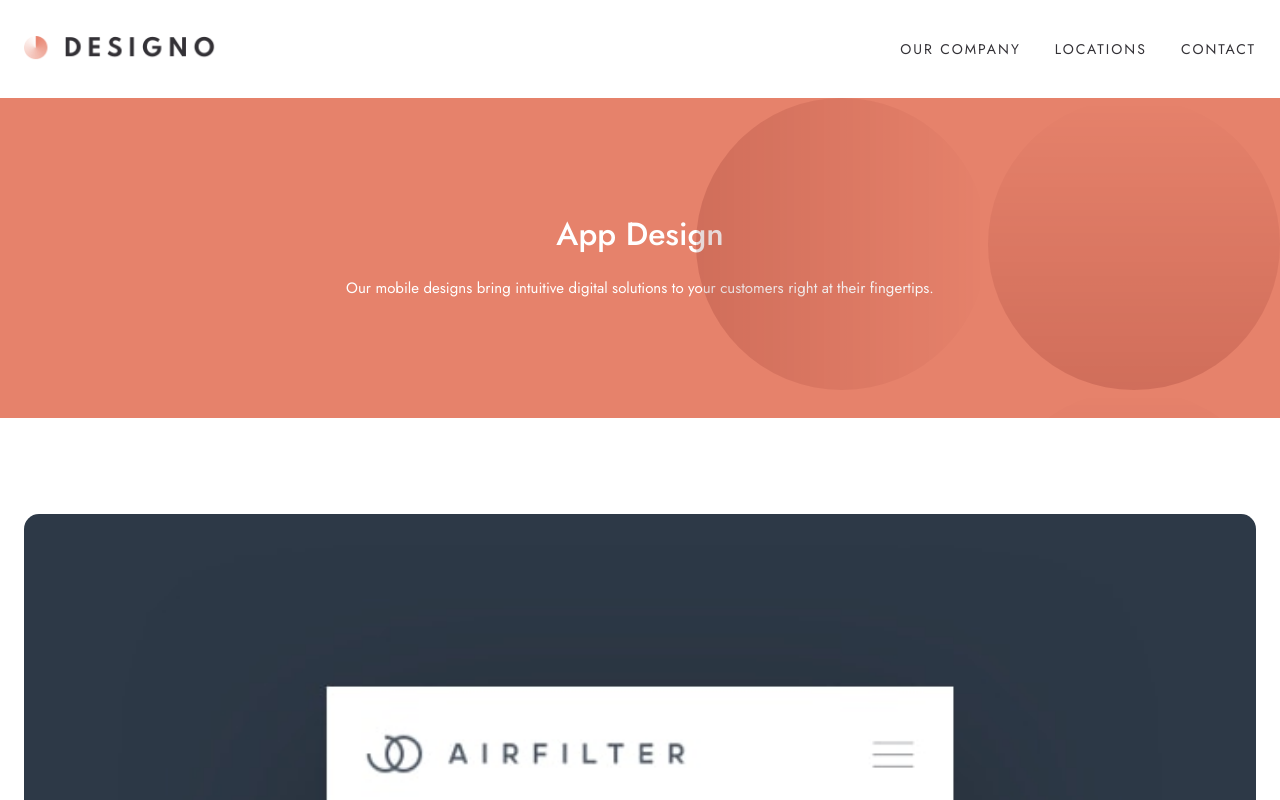
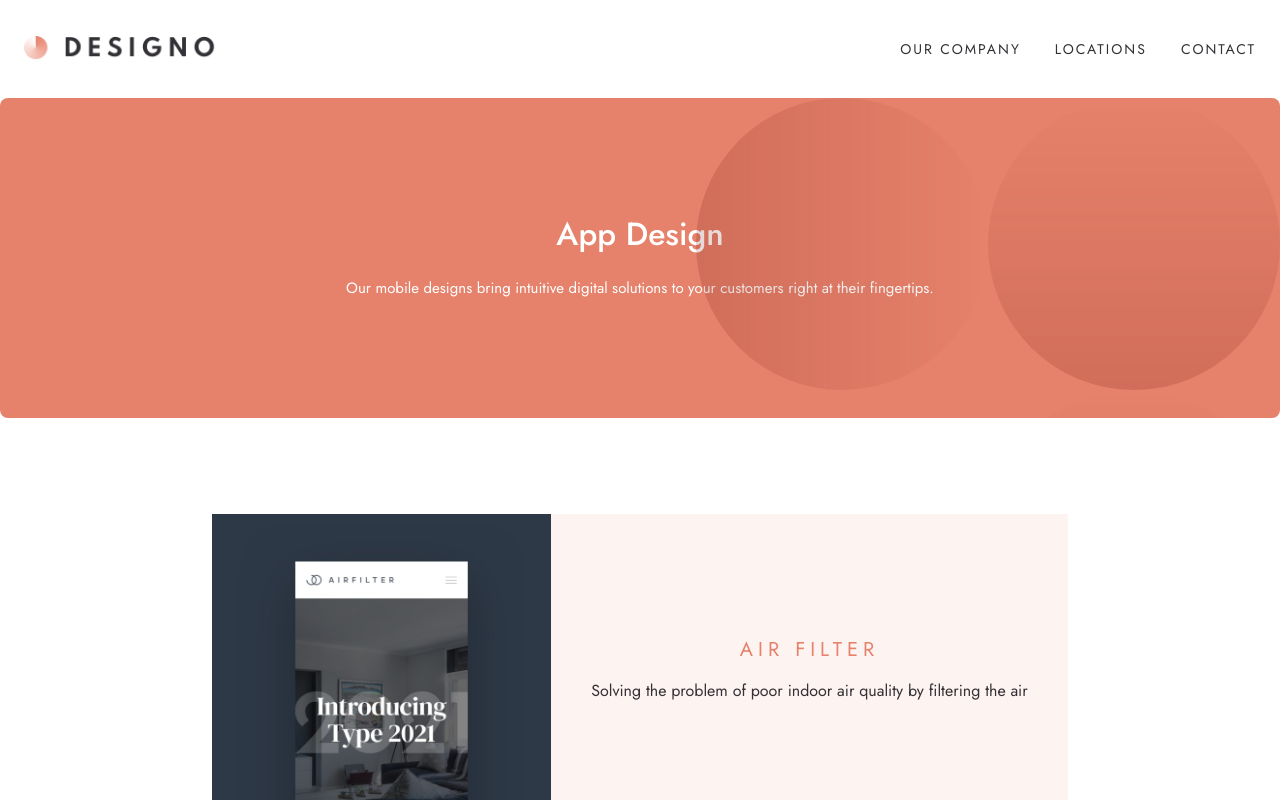
Before and after one commit to AyeTone/Desingo, a React (Create React App) app in the folder client/: page /appdesign in a window 1280 px wide. Shown: the top 800 px of the page. Built offline with nearby package versions, Linux system fonts and the light colour scheme.

Commit message:
Web Design Implemented

```diff
--- a/client/src/pages/WebDesign.jsx
+++ b/client/src/pages/WebDesign.jsx
@@ -11,7 +11,7 @@ import { ProjectLinks } from "../components";
 
 const WebDesign = () => {
   return (
-    <main>
+    <main className="web-design">
       <Header
         title="Web Design"
         desc="We build websites that serve as powerful marketing tools
--- a/client/src/styles/components/UI/_Header.scss
+++ b/client/src/styles/components/UI/_Header.scss
@@ -1,4 +1,5 @@
 @use "../../abstracts/variables" as *;
+@use "../../utils/breakpoints" as *;
 
 .header {
   height: 320px;
@@ -38,3 +39,16 @@
   top: 0;
   right: 0;
 }
+
+/*
+
+      Tablet BP
+
+*/
+
+@include breakpoint(tablet) {
+  .header__content {
+    border-radius: 8px;
+    overflow: hidden;
+  }
+}
--- a/client/src/styles/components/UI/_Project.scss
+++ b/client/src/styles/components/UI/_Project.scss
@@ -1,7 +1,8 @@
 @use "../../abstracts/variables" as *;
+@use "../../utils/breakpoints" as *;
 
 .project-list {
-  padding: 96px 24px;
+  margin: 96px 0;
   display: grid;
   gap: 40px;
 }
@@ -30,3 +31,29 @@
     line-height: 26px;
   }
 }
+
+/*
+
+      Tablet BP
+
+*/
+
+@include breakpoint(tablet) {
+  .project {
+    width: 100%;
+    max-height: 310px;
+    display: flex;
+    justify-content: center;
+  }
+
+  .project__content {
+    padding: 109px 40px;
+    display: flex;
+    flex-direction: column;
+    justify-content: center;
+  }
+
+  .project__img--wrapper {
+    max-width: 339px;
+  }
+}
--- a/client/src/styles/index.scss
+++ b/client/src/styles/index.scss
@@ -9,6 +9,7 @@
 
 /* Pages */
 @use "./pages/Home";
+@use "./pages/WebDesign";
 @use "./pages/About";
 @use "./pages/Locations";
 @use "./pages/contact";
--- /dev/null
+++ b/client/src/styles/pages/_WebDesign.scss
@@ -0,0 +1,11 @@
+@use "../utils/breakpoints" as *;
+
+.web-design > *:not(:first-child) {
+  padding: 0 24px;
+}
+
+@include breakpoint(tablet) {
+  .web-design > * {
+    padding: 0 40px !important;
+  }
+}
```
Also changed, not shown: client/src/index.css.
